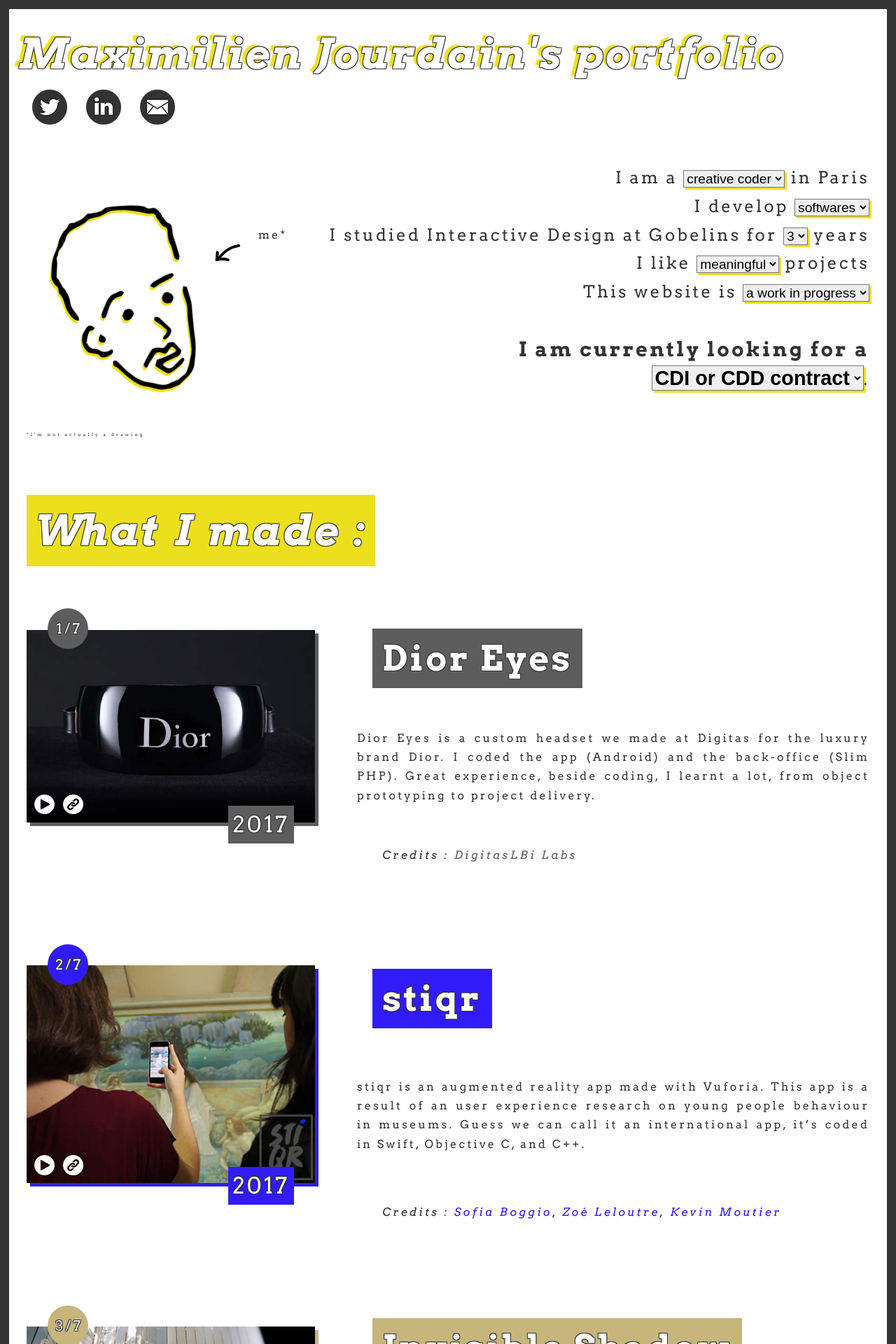
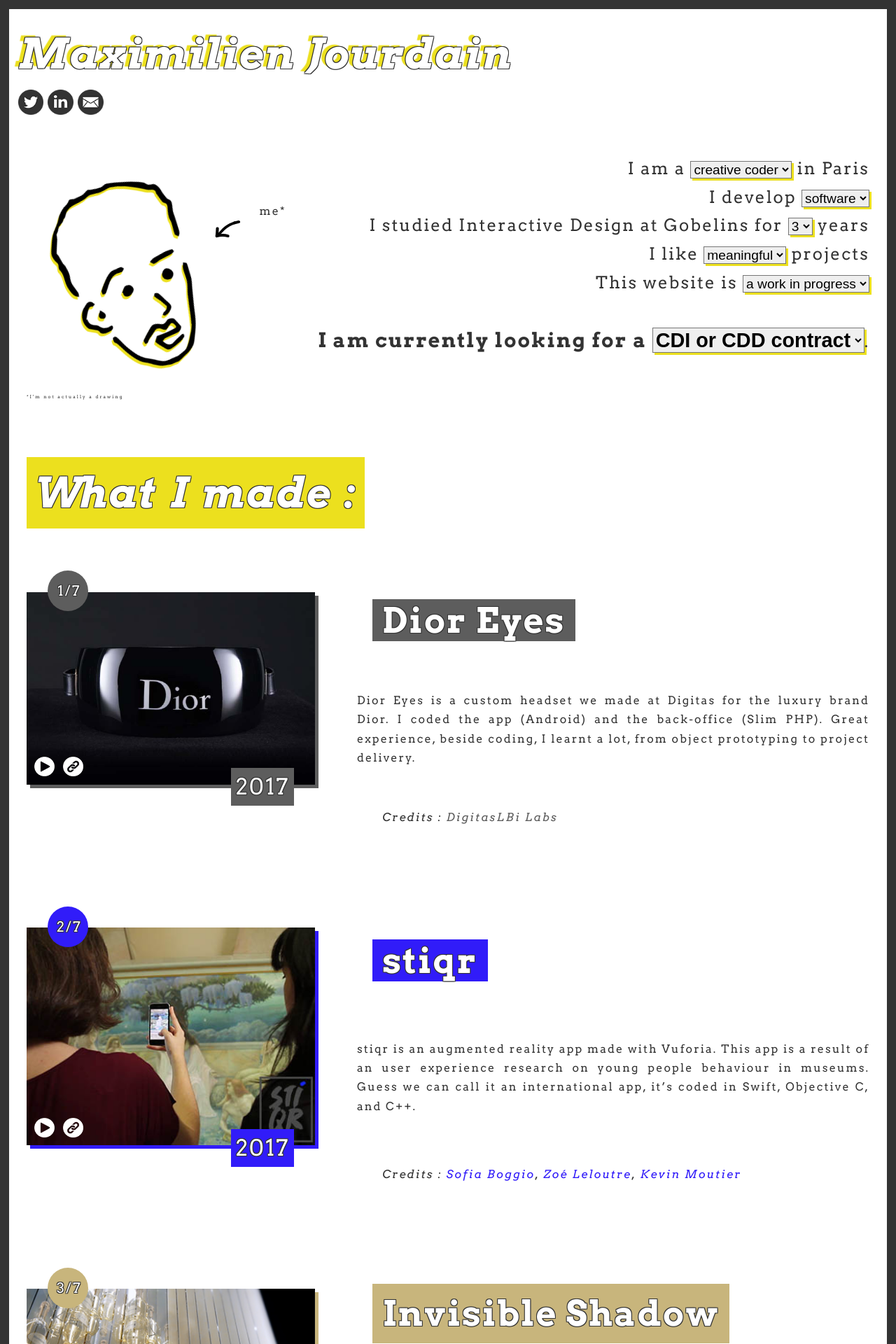
Before and after one commit to karolsenami/karolsenami.github.io, a Jekyll site: the page built from index.html, in a window 1280 px wide. Shown: the top 1920 px of the page at 70% size. Built offline with Jekyll 4.4.1, drawn with Linux system fonts in a browser that asks for light colours; a style sheet for code colours, icons or effects is not loaded.

Commit message:
Small fix, new cursor for video, smaller icons for the header, removed Portfolio word from header

```diff
--- a/_config.yml
+++ b/_config.yml
@@ -73,7 +73,6 @@
 
 # Use the following plug-ins
 gems:
-  - jekyll-analytics # Create a sitemap using the official Jekyll sitemap gem
 
 # Exclude these files from your production _site
 exclude:
--- a/_includes/header.html
+++ b/_includes/header.html
@@ -1,6 +1,6 @@
 <header>
   <a href="{{ site.baseurl }}/">
-    <h1 class="site-name outline-text">{{ site.name }}</h1>
+    <h1 class="site-name outline-text">Maximilien Jourdain</h1>
   </a>
 
   <nav class="header-links">
--- a/css/default.scss
+++ b/css/default.scss
@@ -23,7 +23,7 @@
     font-size: 80%;
   }
   font-weight: lighter;
-  letter-spacing: 0.2em;
+  letter-spacing: 0.13em;
   line-height: 1.7em;
   color: $textColor;
   background-color: $bodyBackgroundColor;
@@ -101,6 +101,10 @@
   }
 }
 
+.normal-link {
+  color: $textColor;
+}
+
 em, i {
   font-style: italic;
 }
@@ -164,7 +168,10 @@
   right: 0;
 
   img {
-    width: 50px;
+    width: 3%;
+    @include mobile {
+      width: 30px;
+    }
   }
   @include mobile {
     display: block;
@@ -172,7 +179,7 @@
   }
 
   a {
-    margin-left: 20px;
+    // margin-left: 20px;
     color: $darkGray;
     text-align: right;
     font-weight: 300;
--- a/css/index.scss
+++ b/css/index.scss
@@ -148,7 +148,9 @@
 
       .post-cover-picture-container {
         position: relative;
-
+        .video-image {
+          cursor: zoom-in;
+        }
         .post-cover-picture {
           position: relative;
           top: -$index-width/1.7;
--- a/index.html
+++ b/index.html
@@ -36,7 +36,7 @@
                <option class="widthTempOption"></option>
         </select>
         </br>
-        I studied Interactive Design at Gobelins for
+        I studied Interactive Design at <a class="normal-link" href="https://www.gobelins.fr/formation/mdi-design-et-management-de-l-innovation-interactive-cycle-2-lead-technique-ou-lead" target="_blank">Gobelins</a> for
         <select class="select-gobelins">
           <optgroup>
             <option value="3">3</option>
@@ -100,10 +100,12 @@
                {{ forloop.index }}/{{site.posts.size}}
             </div>
             <div class="post-cover-picture-container">
-              <img class="post-cover-picture" src="{{ site.baseurl }}{{ post.preview }}" alt="Cover image for {{post.title}}" style="box-shadow: 5px 5px rgba({{post.color.r}},{{post.color.g}},{{post.color.b}});">
+              {% if post.vimeo-id %}<a class="video-image" target="_blank" href="http://vimeo.com/{{post.vimeo-id}}">{%endif%}
+                <img class="post-cover-picture" src="{{ site.baseurl }}{{ post.preview }}" alt="Cover image for {{post.title}}" style="box-shadow: 5px 5px rgba({{post.color.r}},{{post.color.g}},{{post.color.b}});">
+              {% if post.vimeo-id %}</a>{%endif%}
               <div class="post-cover-icons-container">
-                {% if post.vimeo-id %} <span class="post-cover-icon"><a class="video-icon" target="_blank" href="http://vimeo.com/{{post.vimeo-id}}" vimeo-id="{{post.vimeo-id}}" ><img src="assets/images/video-logo.png" alt=""></a></span>{%endif%}
-                {% if post.link %} <span class="post-cover-icon"><a class="video-icon" target="_blank" href="{{post.link}}"><img src="assets/images/link-logo.png" alt=""></a></span>{%endif%}
+                {% if post.vimeo-id %} <span class="post-cover-icon"><a class="video-image" target="_blank" href="http://vimeo.com/{{post.vimeo-id}}" vimeo-id="{{post.vimeo-id}}" ><img src="assets/images/video-logo.png" alt=""></a></span>{%endif%}
+                {% if post.link %} <span class="post-cover-icon"><a class="" target="_blank" href="{{post.link}}"><img src="assets/images/link-logo.png" alt=""></a></span>{%endif%}
               </div>
             </div>
             <div class="date outline-text" style="background-color: rgb({{post.color.r}},{{post.color.g}},{{post.color.b}});">
@@ -112,10 +114,11 @@
           </div>
 
           <div class="post-description half-parent-size">
-
-            <h2 class="title outline-text" style="background-color: rgb({{post.color.r}},{{post.color.g}},{{post.color.b}});">
-              {{ post.title }}
-            </h2>
+            {% if post.link %}<a href="{{post.link}}" target="_blank">{% endif %}
+              <h2 class="title outline-text" style="background-color: rgb({{post.color.r}},{{post.color.g}},{{post.color.b}});">
+                {{ post.title }}
+              </h2>
+            {% if post.link %}</a>{% endif %}
 
             <div class="entry">
               {{ post.description }}
```
Also changed, not shown: other parts of index.html (+1 -1 lines), _posts/2001-01-01-terraforma.md (+2 -0 lines).
